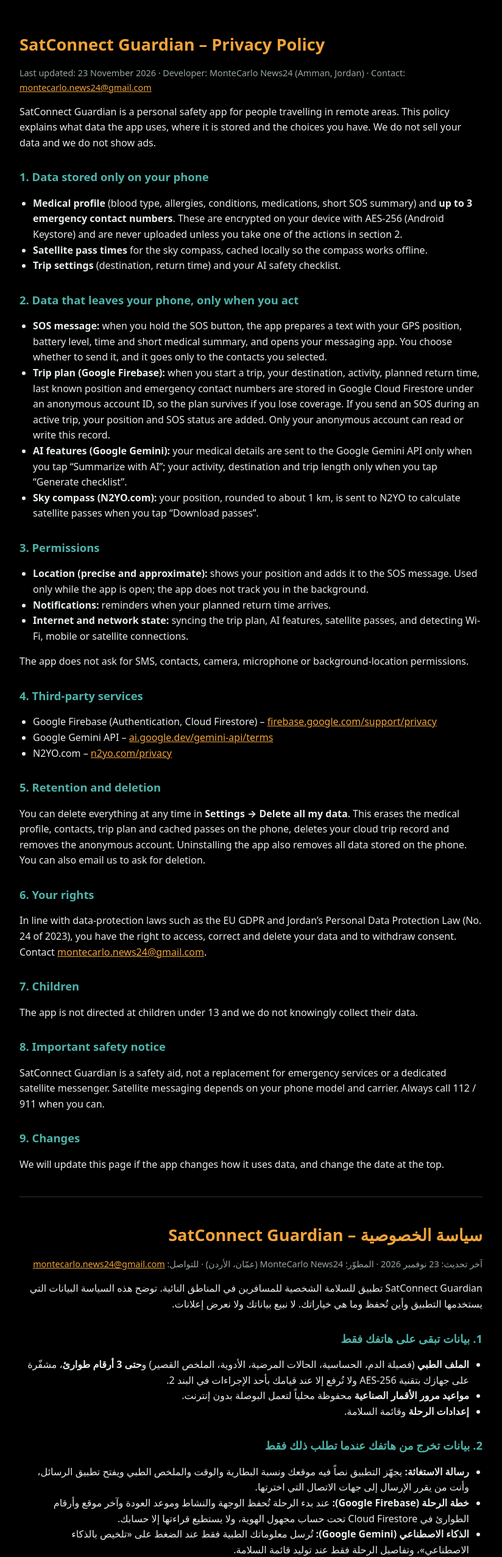
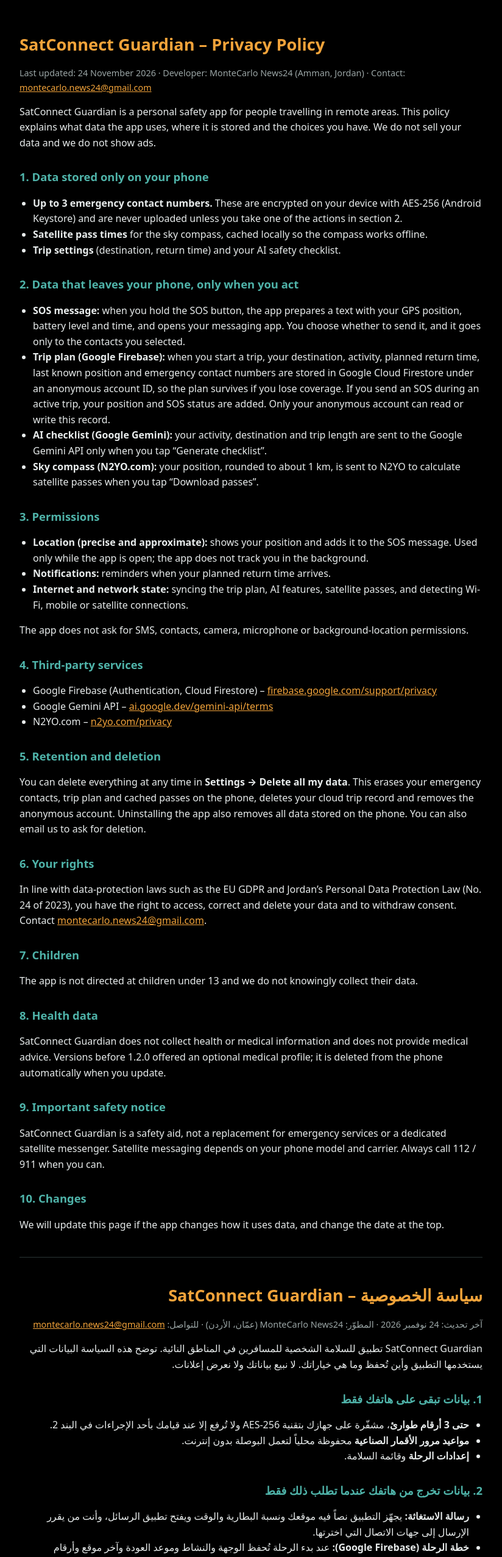
Before and after one commit to montecarlonews24-droid/satconnect-privacy, a plain HTML site: page index.html in a window 1280 px wide. Shown: the top 2553 px of the page at 61% size, without its empty margins (228-1052 px from the left). Drawn offline with Linux system fonts and the light colour scheme.

Commit message:
Privacy policy: remove medical profile (v1.2.0)
Co-Authored-By: Claude Opus 5.5 <noreply@anthropic.com>
Claude-Session: https://claude.ai/code/session_01Y8x6WZVRUtGt4XLnXsyJB2

```diff
--- a/index.html
+++ b/index.html
@@ -21,22 +21,22 @@
 
 <section>
 <h1>SatConnect Guardian – Privacy Policy</h1>
-<p class="muted">Last updated: 23 November 2026 · Developer: MonteCarlo News24 (Amman, Jordan) · Contact: <a href="mailto:montecarlo.news24@gmail.com">montecarlo.news24@gmail.com</a></p>
+<p class="muted">Last updated: 24 November 2026 · Developer: MonteCarlo News24 (Amman, Jordan) · Contact: <a href="mailto:montecarlo.news24@gmail.com">montecarlo.news24@gmail.com</a></p>
 
 <p>SatConnect Guardian is a personal safety app for people travelling in remote areas. This policy explains what data the app uses, where it is stored and the choices you have. We do not sell your data and we do not show ads.</p>
 
 <h2>1. Data stored only on your phone</h2>
 <ul>
-  <li><b>Medical profile</b> (blood type, allergies, conditions, medications, short SOS summary) and <b>up to 3 emergency contact numbers</b>. These are encrypted on your device with AES-256 (Android Keystore) and are never uploaded unless you take one of the actions in section 2.</li>
+  <li><b>Up to 3 emergency contact numbers.</b> These are encrypted on your device with AES-256 (Android Keystore) and are never uploaded unless you take one of the actions in section 2.</li>
   <li><b>Satellite pass times</b> for the sky compass, cached locally so the compass works offline.</li>
   <li><b>Trip settings</b> (destination, return time) and your AI safety checklist.</li>
 </ul>
 
 <h2>2. Data that leaves your phone, only when you act</h2>
 <ul>
-  <li><b>SOS message:</b> when you hold the SOS button, the app prepares a text with your GPS position, battery level, time and short medical summary, and opens your messaging app. You choose whether to send it, and it goes only to the contacts you selected.</li>
+  <li><b>SOS message:</b> when you hold the SOS button, the app prepares a text with your GPS position, battery level and time, and opens your messaging app. You choose whether to send it, and it goes only to the contacts you selected.</li>
   <li><b>Trip plan (Google Firebase):</b> when you start a trip, your destination, activity, planned return time, last known position and emergency contact numbers are stored in Google Cloud Firestore under an anonymous account ID, so the plan survives if you lose coverage. If you send an SOS during an active trip, your position and SOS status are added. Only your anonymous account can read or write this record.</li>
-  <li><b>AI features (Google Gemini):</b> your medical details are sent to the Google Gemini API only when you tap “Summarize with AI”; your activity, destination and trip length only when you tap “Generate checklist”.</li>
+  <li><b>AI checklist (Google Gemini):</b> your activity, destination and trip length are sent to the Google Gemini API only when you tap “Generate checklist”.</li>
   <li><b>Sky compass (N2YO.com):</b> your position, rounded to about 1 km, is sent to N2YO to calculate satellite passes when you tap “Download passes”.</li>
 </ul>
 
@@ -56,7 +56,7 @@
 </ul>
 
 <h2>5. Retention and deletion</h2>
-<p>You can delete everything at any time in <b>Settings → Delete all my data</b>. This erases the medical profile, contacts, trip plan and cached passes on the phone, deletes your cloud trip record and removes the anonymous account. Uninstalling the app also removes all data stored on the phone. You can also email us to ask for deletion.</p>
+<p>You can delete everything at any time in <b>Settings → Delete all my data</b>. This erases your emergency contacts, trip plan and cached passes on the phone, deletes your cloud trip record and removes the anonymous account. Uninstalling the app also removes all data stored on the phone. You can also email us to ask for deletion.</p>
 
 <h2>6. Your rights</h2>
 <p>In line with data-protection laws such as the EU GDPR and Jordan’s Personal Data Protection Law (No. 24 of 2023), you have the right to access, correct and delete your data and to withdraw consent. Contact <a href="mailto:montecarlo.news24@gmail.com">montecarlo.news24@gmail.com</a>.</p>
@@ -64,10 +64,13 @@
 <h2>7. Children</h2>
 <p>The app is not directed at children under 13 and we do not knowingly collect their data.</p>
 
-<h2>8. Important safety notice</h2>
+<h2>8. Health data</h2>
+<p>SatConnect Guardian does not collect health or medical information and does not provide medical advice. Versions before 1.2.0 offered an optional medical profile; it is deleted from the phone automatically when you update.</p>
+
+<h2>9. Important safety notice</h2>
 <p>SatConnect Guardian is a safety aid, not a replacement for emergency services or a dedicated satellite messenger. Satellite messaging depends on your phone model and carrier. Always call 112 / 911 when you can.</p>
 
-<h2>9. Changes</h2>
+<h2>10. Changes</h2>
 <p>We will update this page if the app changes how it uses data, and change the date at the top.</p>
 </section>
 
@@ -75,22 +78,22 @@
 
 <section class="ar" lang="ar">
 <h1>سياسة الخصوصية – SatConnect Guardian</h1>
-<p class="muted">آخر تحديث: 23 نوفمبر 2026 · المطوّر: MonteCarlo News24 (عمّان، الأردن) · للتواصل: <a href="mailto:montecarlo.news24@gmail.com">montecarlo.news24@gmail.com</a></p>
+<p class="muted">آخر تحديث: 24 نوفمبر 2026 · المطوّر: MonteCarlo News24 (عمّان، الأردن) · للتواصل: <a href="mailto:montecarlo.news24@gmail.com">montecarlo.news24@gmail.com</a></p>
 
 <p>SatConnect Guardian تطبيق للسلامة الشخصية للمسافرين في المناطق النائية. توضح هذه السياسة البيانات التي يستخدمها التطبيق وأين تُحفظ وما هي خياراتك. لا نبيع بياناتك ولا نعرض إعلانات.</p>
 
 <h2>1. بيانات تبقى على هاتفك فقط</h2>
 <ul>
-  <li><b>الملف الطبي</b> (فصيلة الدم، الحساسية، الحالات المرضية، الأدوية، الملخص القصير) و<b>حتى 3 أرقام طوارئ</b>، مشفّرة على جهازك بتقنية AES-256 ولا تُرفع إلا عند قيامك بأحد الإجراءات في البند 2.</li>
+  <li><b>حتى 3 أرقام طوارئ</b>، مشفّرة على جهازك بتقنية AES-256 ولا تُرفع إلا عند قيامك بأحد الإجراءات في البند 2.</li>
   <li><b>مواعيد مرور الأقمار الصناعية</b> محفوظة محلياً لتعمل البوصلة بدون إنترنت.</li>
   <li><b>إعدادات الرحلة</b> وقائمة السلامة.</li>
 </ul>
 
 <h2>2. بيانات تخرج من هاتفك عندما تطلب ذلك فقط</h2>
 <ul>
-  <li><b>رسالة الاستغاثة:</b> يجهّز التطبيق نصاً فيه موقعك ونسبة البطارية والوقت والملخص الطبي ويفتح تطبيق الرسائل، وأنت من يقرر الإرسال إلى جهات الاتصال التي اخترتها.</li>
+  <li><b>رسالة الاستغاثة:</b> يجهّز التطبيق نصاً فيه موقعك ونسبة البطارية والوقت ويفتح تطبيق الرسائل، وأنت من يقرر الإرسال إلى جهات الاتصال التي اخترتها.</li>
   <li><b>خطة الرحلة (Google Firebase):</b> عند بدء الرحلة تُحفظ الوجهة والنشاط وموعد العودة وآخر موقع وأرقام الطوارئ في Cloud Firestore تحت حساب مجهول الهوية، ولا يستطيع قراءتها إلا حسابك.</li>
-  <li><b>الذكاء الاصطناعي (Google Gemini):</b> تُرسل معلوماتك الطبية فقط عند الضغط على «تلخيص بالذكاء الاصطناعي»، وتفاصيل الرحلة فقط عند توليد قائمة السلامة.</li>
+  <li><b>قائمة السلامة (Google Gemini):</b> تُرسل تفاصيل الرحلة فقط عند توليد قائمة السلامة.</li>
   <li><b>بوصلة السماء (N2YO.com):</b> يُرسل موقعك مقرّباً لنحو 1 كم لحساب مرور الأقمار.</li>
 </ul>
 
@@ -103,7 +106,10 @@
 <h2>5. حقوقك</h2>
 <p>وفقاً لقوانين حماية البيانات مثل GDPR وقانون حماية البيانات الشخصية الأردني رقم 24 لسنة 2023، يحق لك الوصول إلى بياناتك وتصحيحها وحذفها وسحب موافقتك.</p>
 
-<h2>6. تنبيه مهم</h2>
+<h2>6. البيانات الصحية</h2>
+<p>لا يجمع التطبيق أي معلومات صحية أو طبية ولا يقدم نصائح طبية. الملف الطبي الاختياري في الإصدارات السابقة لـ 1.2.0 يُحذف من الهاتف تلقائياً عند التحديث.</p>
+
+<h2>7. تنبيه مهم</h2>
 <p>التطبيق أداة مساعدة للسلامة وليس بديلاً عن خدمات الطوارئ. اتصل دائماً بـ 112 / 911 عندما تستطيع.</p>
 </section>
 
```
Also changed, not shown: satconnect-guardian.html (+18 -12 lines).
